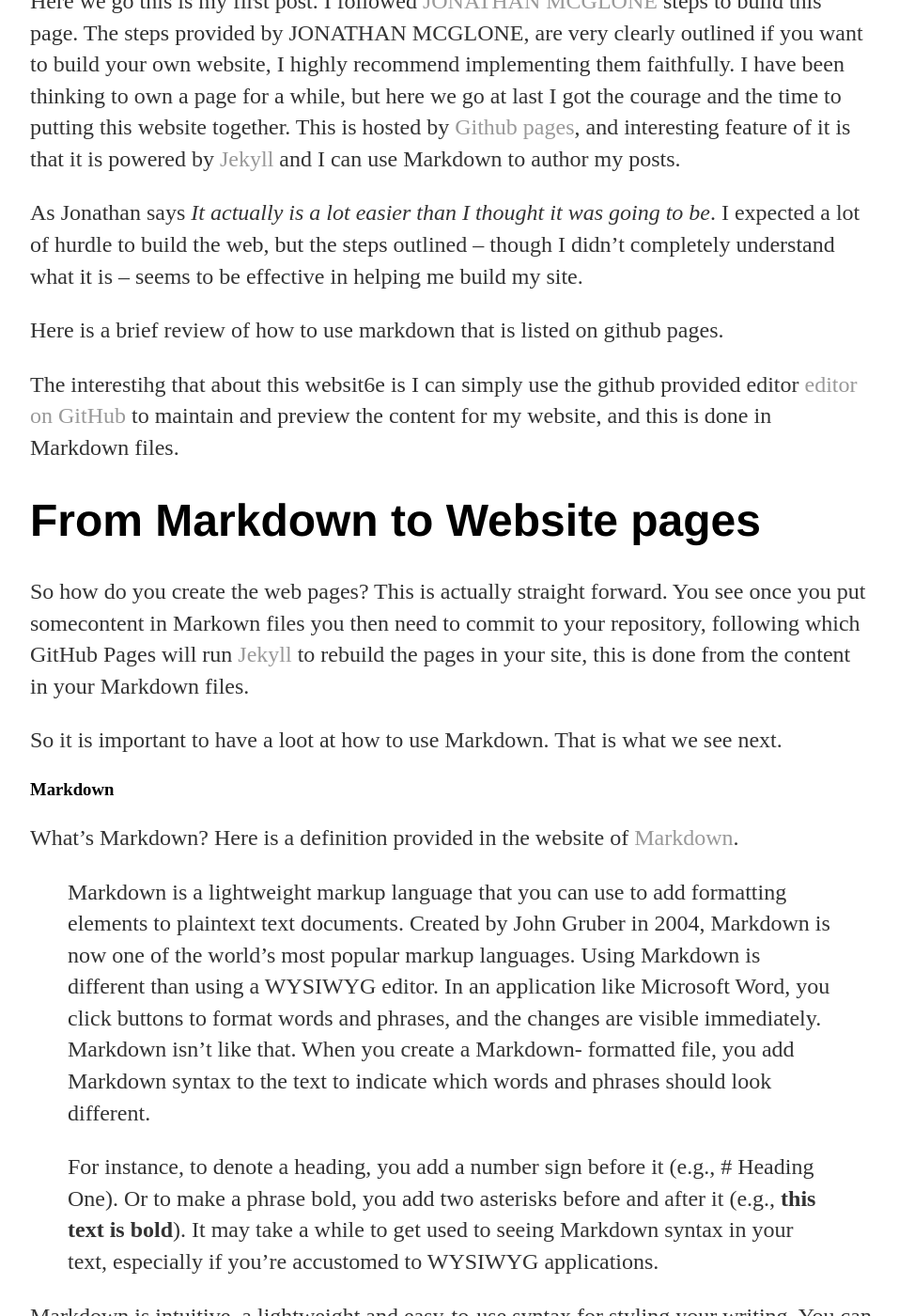
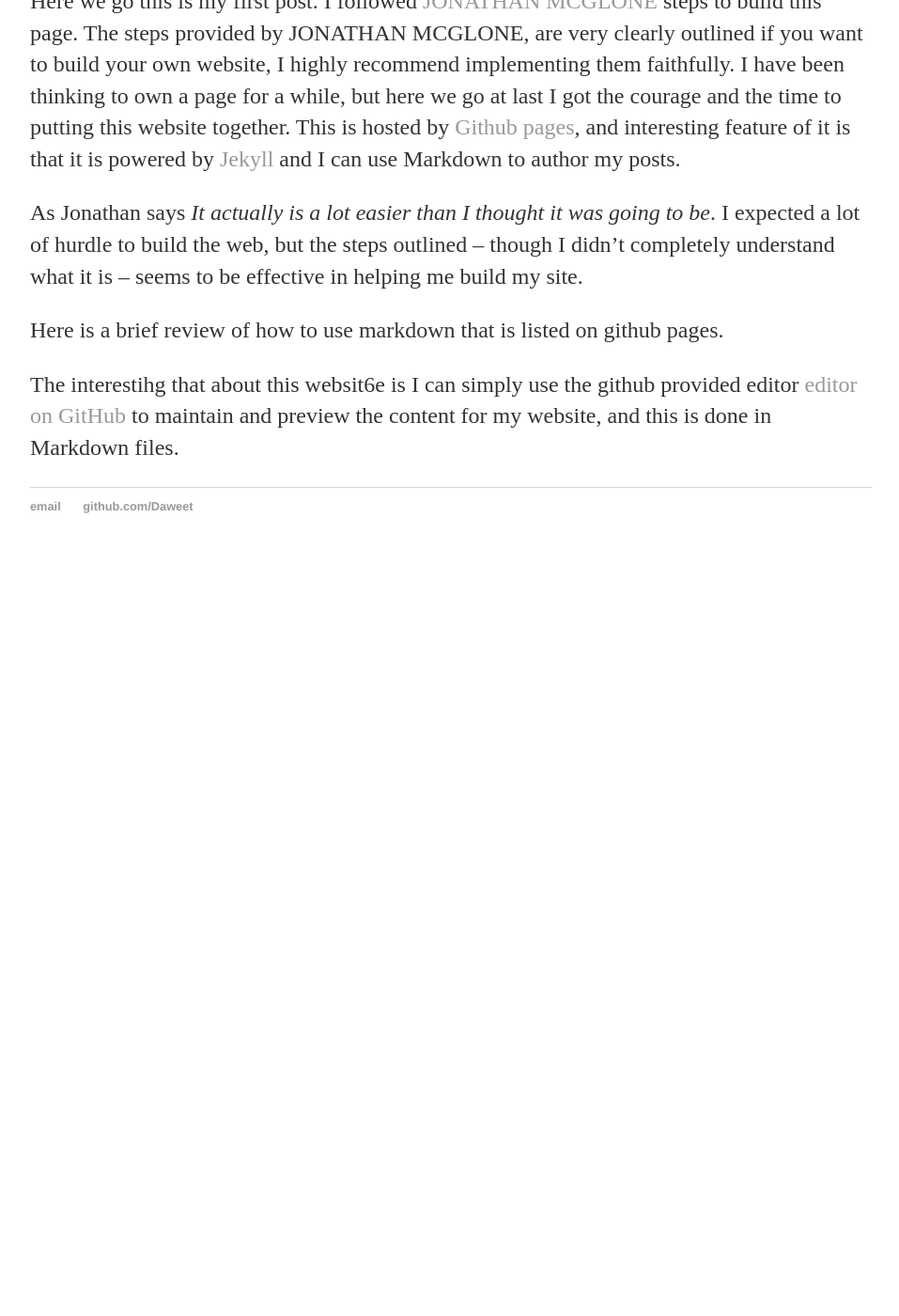
Before and after one commit to Daweet/Daweet.github.io, a Jekyll site: the page built from _posts/2020-05-03-daweet-hailu-site-launched.md, in a window 1280 px wide and 1400 px high, scrolled down 270 px. Shown: the whole window at 94% size, without its empty margins (160-1117 px from the left). Built offline with Jekyll 4.4.1, drawn with Linux system fonts in a browser that asks for light colours; after the commit the page ends 900 px from its top, so only the background shows below that; some of the changed text lies outside the part shown.

Commit message:
Update 2020-05-03-daweet-hailu-site-launched.md

````diff
--- a/_posts/2020-05-03-daweet-hailu-site-launched.md
+++ b/_posts/2020-05-03-daweet-hailu-site-launched.md
@@ -11,55 +11,3 @@
 Here is a brief review of how to use markdown that is listed on github pages.
 
 The interestihg that about this websit6e is I can simply use the github provided editor [editor on GitHub](https://github.com/Daweet/Daweet.github.io/edit/master/README.md) to maintain and preview the content for my website, and this is done in Markdown files.
-
-# From Markdown to Website pages
-So how do you create the web pages? This is actually straight forward. You see once you put somecontent in Markown files you then need to commit to your repository, following which GitHub Pages will run [Jekyll](https://jekyllrb.com/) to rebuild the pages in your site, this is done from the content in your Markdown files.
-
-So it is important to have a loot at how to use Markdown. That is what we see next.
-
-### Markdown
-What’s Markdown?
-Here is a definition provided in the website of [Markdown](https://www.markdownguide.org).
-> Markdown is a lightweight markup language that you can use to add formatting elements to plaintext text documents. Created
-> by John Gruber in 2004, Markdown is now one of the world’s most popular markup languages.
-> Using Markdown is different than using a WYSIWYG editor. In an application like Microsoft Word, you click buttons to
->  format words and phrases, and the changes are visible immediately. Markdown isn’t like that. When you create a Markdown-
->   formatted file, you add Markdown syntax to the text to indicate which words and phrases should look different.
-
-> For instance, to denote a heading, you add a number sign before it (e.g., # Heading One). Or to make a phrase bold, you
-> add two asterisks before and after it (e.g., **this text is bold**). It may take a while to get used to seeing Markdown
-> syntax in your text, especially if you’re accustomed to WYSIWYG applications.
-
-Markdown is intuitive, a lightweight and easy-to-use syntax for styling your writing. You can write simple blogs, equations, codes with it. Yopu can also share other sites and add images to your blogs and/or files. I suggest to visit website for further exploration [Markdown]https://www.markdownguide.org.
-
-According to GitHub pages it follows some conventions
-
-```markdown
-Syntax highlighted code block
-
-The following are heading your sections, we can tyhat we have six sizes of heading
-# Header 1
-## Header 2
-### Header 3
-#### Header 4
-##### Header 5
-###### Header 6
-
-List can be unroders as shown here
-- Bulleted
-- List
-
-or can be ordered
-1. Numbered
-2. List
-
-**Bold** and _Italic_ and `Code` text
-
-[Link](url) and ![Image](src)
-```
-
-For more details see [GitHub Flavored Markdown](https://guides.github.com/features/mastering-markdown/).
-
-### Jekyll Themes
-
-Your Pages site will use the layout and styles from the Jekyll theme you have selected in your [repository settings](https://github.com/Daweet/Daweet.github.io/settings). The name of this theme is saved in the Jekyll `_config.yml` configuration file.
````
